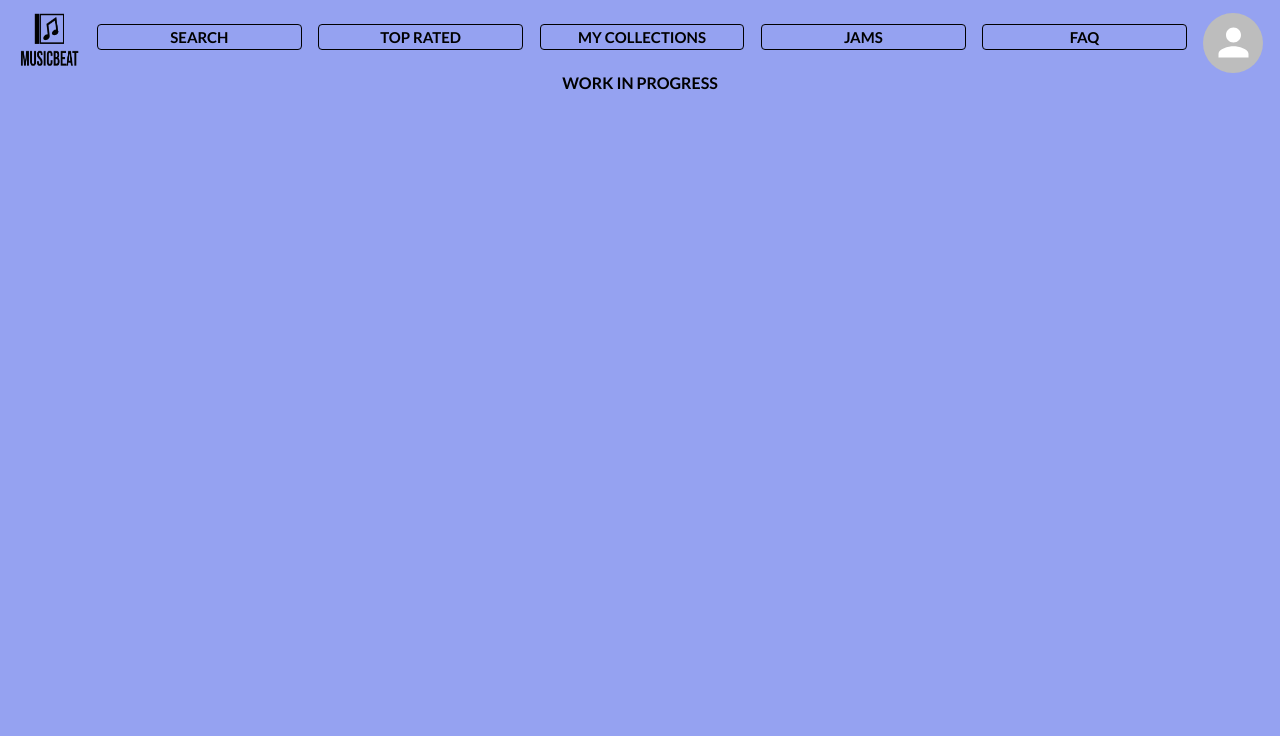
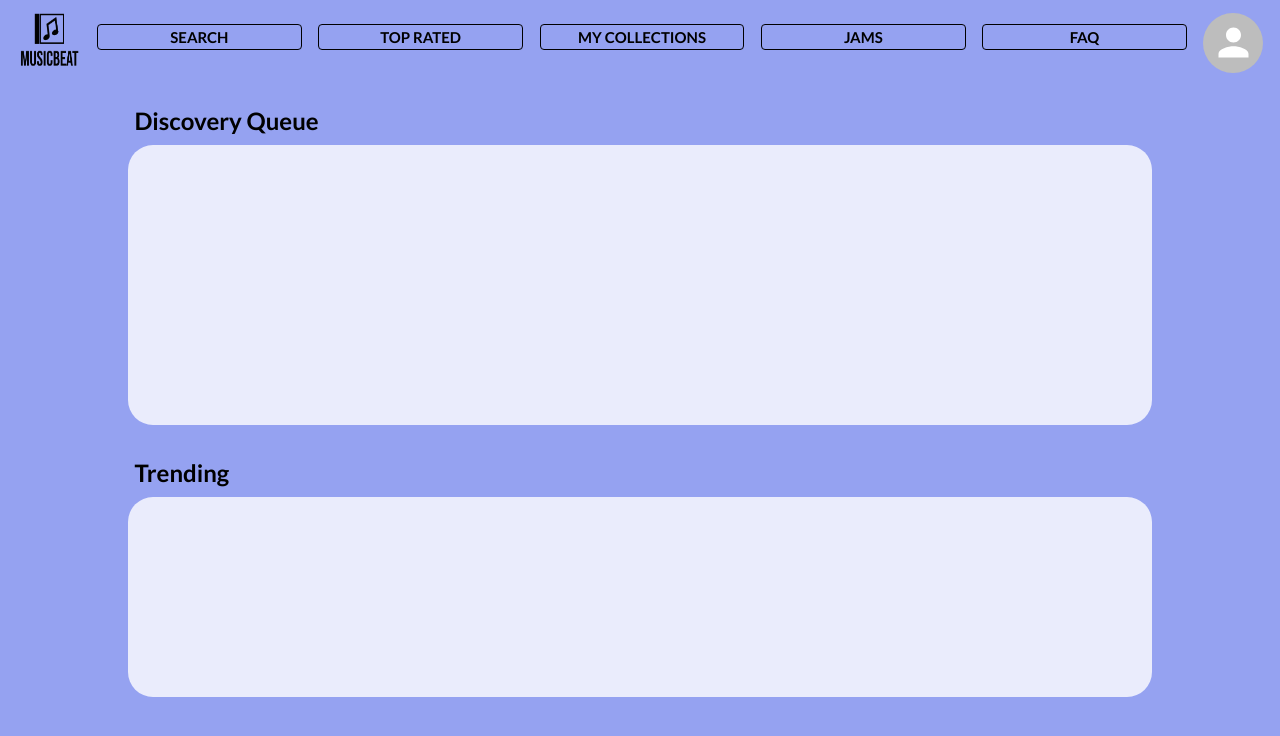
Before and after one commit to keydian/musicbeat, a React (Create React App) app: page /home in a window 1280 px wide. Shown: the top 736 px of the page. Built offline with nearby package versions, Linux system fonts and the light colour scheme; sample sign-in values are in the browser's storage.

Commit message:
StartPage Shell

```diff
--- a/src/axios/axios.tsx
+++ b/src/axios/axios.tsx
@@ -2,8 +2,7 @@ import axios, { AxiosRequestConfig, AxiosResponse } from "axios";
 import store, { logout, reset_token } from "../redux/redux";
 import { LoginCreds, RegisterCreds } from "../types/types";
 
-//const url = "https://ipm2122appwesteurope55310.azurewebsites.net/rest/";
-const url = "http://localhost:8080/rest/"
+const url = "https://ipm2122appwesteurope55310.azurewebsites.net/rest/";
 
 axios.interceptors.request.use(
   function (config: AxiosRequestConfig) {
--- a/src/components/StartPage.tsx
+++ b/src/components/StartPage.tsx
@@ -1,11 +1,28 @@
+import { Typography } from "@mui/material";
 import { useNavigate } from "react-router";
+import '../styles/StartPage.css';
 
 function StartPage() {
     let navigate = useNavigate();
 
     return (
-        <div>
-           WORK IN PROGRESS
+        <div className = "StartPage">
+           <div className="TitleText">
+            <Typography variant="h5">
+                Discovery Queue
+            </Typography>
+           </div>
+           <div className = "DiscoveryQueue">
+
+           </div>
+           <div className="TitleText">
+           <Typography variant="h5">
+                Trending
+            </Typography>
+           </div>
+           <div className = "Trending">
+
+           </div>
         </div>
     )
 }
--- /dev/null
+++ b/src/styles/StartPage.css
@@ -0,0 +1,30 @@
+.StartPage{
+    justify-content: center;
+}
+
+
+.DiscoveryQueue{
+    background-color: rgb(255, 255, 255, 0.8);
+    display:flex;
+    margin-top: 1vh !important;
+    margin: auto;
+    border-radius: 25px;
+    width: 80vw;
+    height: 35vh;
+}
+
+.Trending{
+    display:flex;
+    margin: auto;
+    margin-top: 1vh !important;
+    background-color: rgb(255, 255, 255, 0.8);
+    border-radius: 25px;
+    width: 80vw;
+    height: 25vh;
+}
+
+.TitleText{
+    text-align: left;
+    margin-left: 10.5vw;
+    margin-top: 4vh
+}
```
